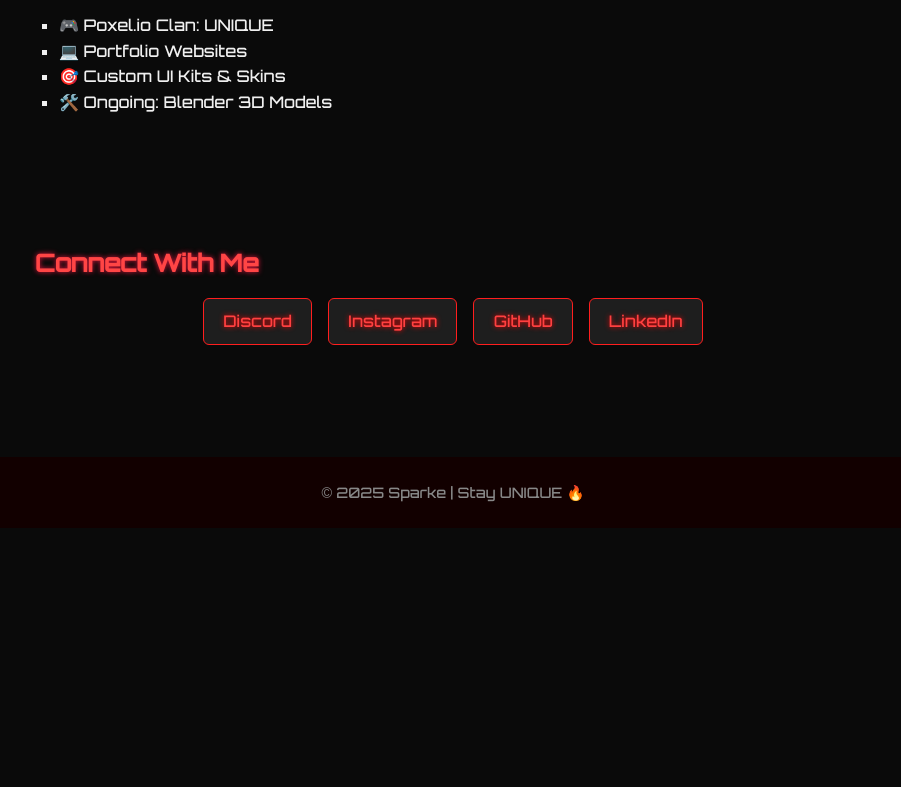
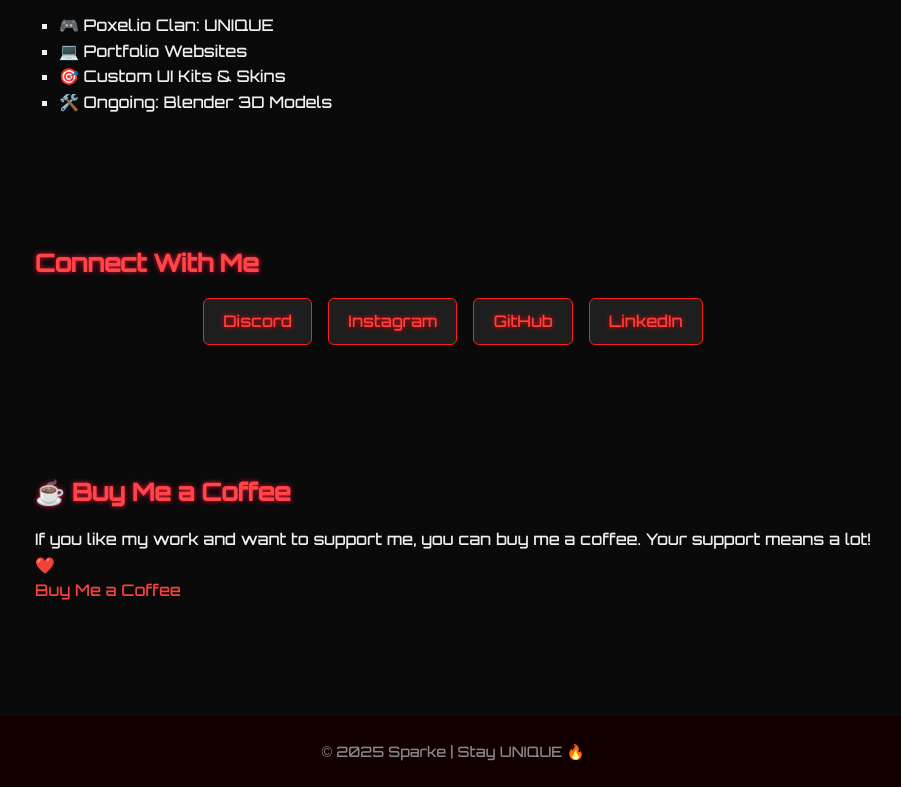
Before and after one commit to SPARKE27/Sparke-page, a plain HTML site: page index.html in a window 1280 px wide. Shown: the part 710-1497 px from the top of the page, without its empty margins (187-1088 px from the left). Before the commit the page ends 1238 px from the top, so only its background shows below. Drawn offline with Linux system fonts and the light colour scheme.

Commit message:
Update index.html

```diff
--- a/index.html
+++ b/index.html
@@ -57,6 +57,11 @@
       </div>
     </div>
   </section>
+ <section class="coffee-donation">
+    <h2>☕ Buy Me a Coffee</h2>
+    <p>If you like my work and want to support me, you can buy me a coffee. Your support means a lot! ❤️</p>
+    <a href="https://buymeacoffee.com/934406abhiw" target="_blank" rel="noopener" class="coffee-btn">Buy Me a Coffee</a>
+  </section>
 
 
 
```
